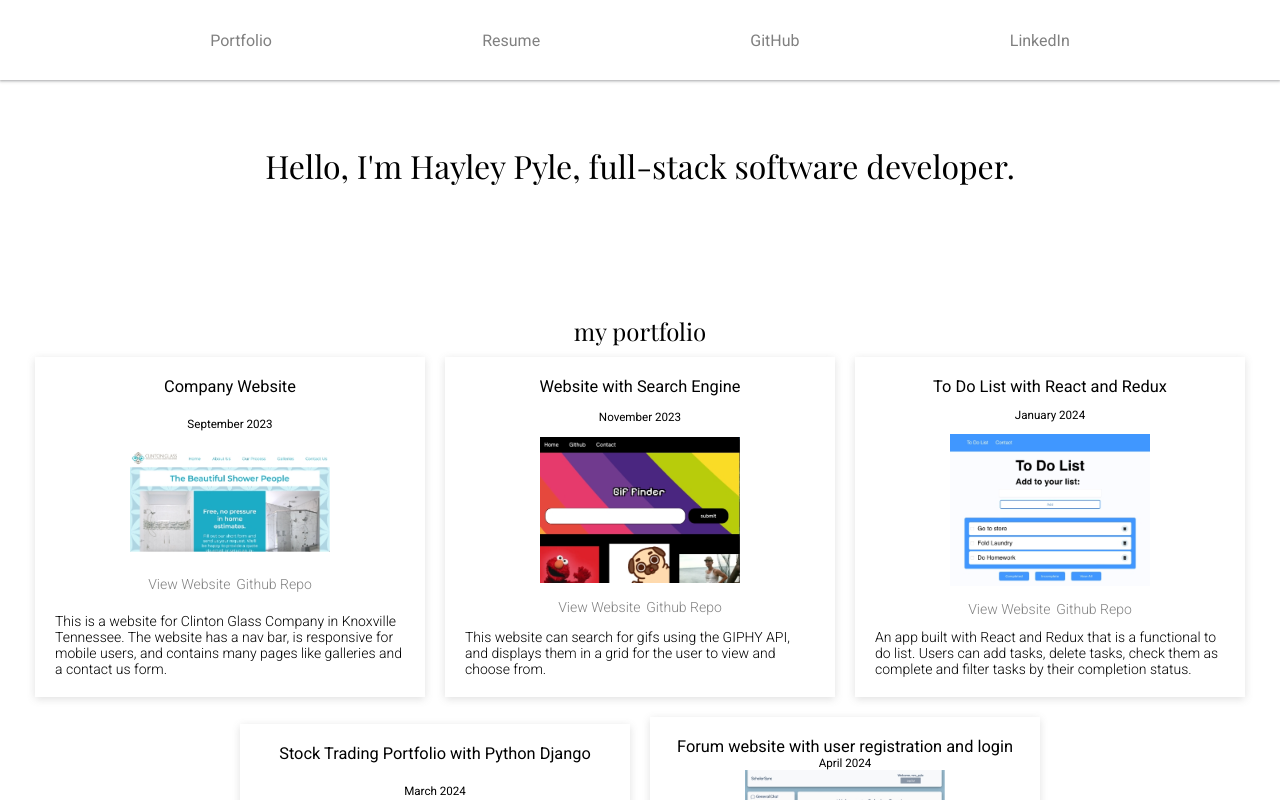
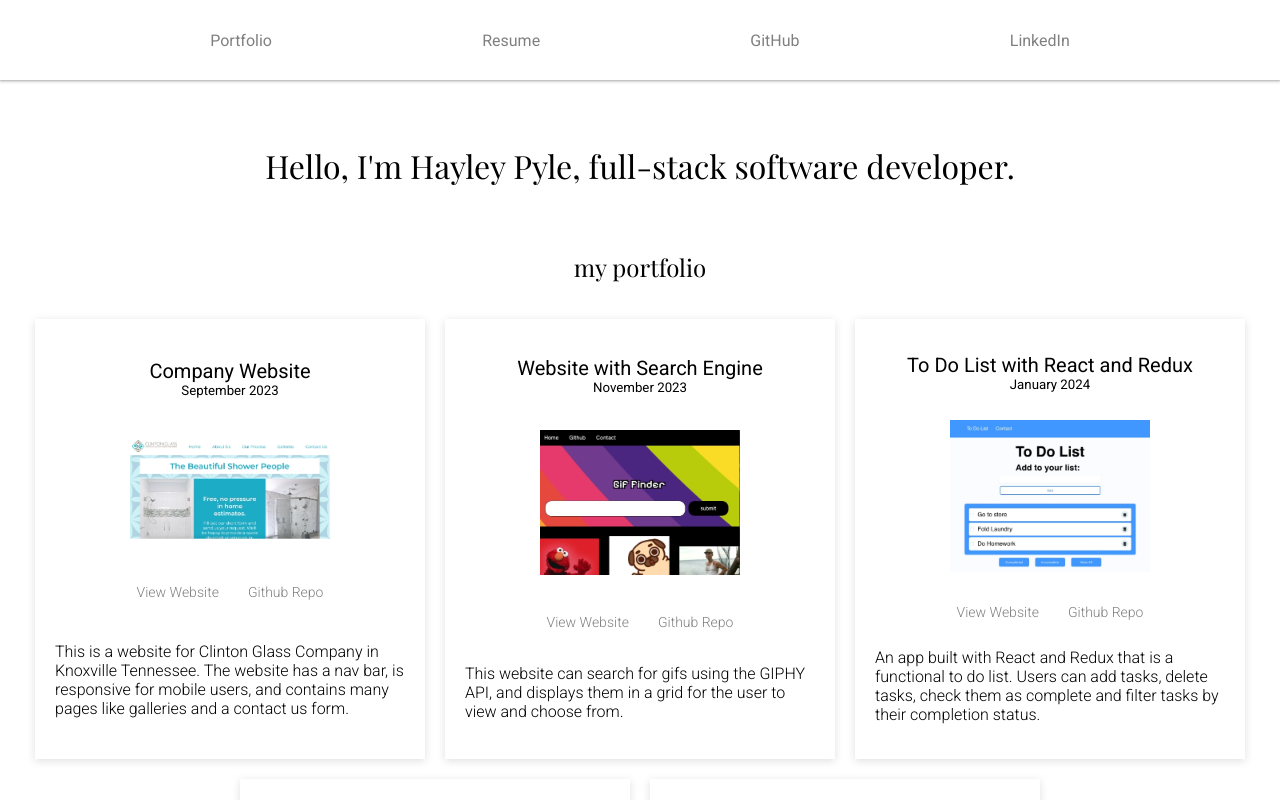
Before and after one commit to hayleypyle/Portfolio, a React (Vite) app in the folder Portfolio/: page / in a window 1280 px wide. Shown: the top 800 px of the page. Built offline with nearby package versions, Linux system fonts and the light colour scheme; a web font is replaced by a local one.

Commit message:
updated portfolio styling

```diff
--- a/Portfolio/src/pages/homepage.jsx
+++ b/Portfolio/src/pages/homepage.jsx
@@ -20,8 +20,10 @@ export default function HomePage() {
     <div class="portfolio">
         <div class="title"><h2>my portfolio</h2></div>
         <div class="project">
+            <div className="project-title">
             <h3>Company Website</h3>
             <h5>September 2023</h5>
+            </div>
 
             <a href="https://hayleypyle.github.io/cgcwebsite/">
             <img src={websiteImage}></img></a>
@@ -36,8 +38,11 @@ export default function HomePage() {
 
         </div>
         <div class="project">
+
+            <div className="project-title">
             <h3>Website with Search Engine</h3>
             <h5>November 2023</h5>
+            </div>
 
             <a href="https://hayleypyle.github.io/GIPHY-search/">
             <img src={gifFinderImage}></img></a>
@@ -50,9 +55,13 @@ export default function HomePage() {
             <p>This website can search for gifs using the GIPHY API, and displays
                 them in a grid for the user to view and choose from. </p>
         </div>
+
         <div class="project">
+
+            <div className="project-title">
             <h3>To Do List with React and Redux</h3>
             <h5>January 2024</h5>
+            </div>
 
             <a href="https://hayleypyle.github.io/ToDo-Redux/#/todos">
             <img src={todoImage}></img>
@@ -68,8 +77,10 @@ export default function HomePage() {
                 by their completion status. </p>
         </div>
         <div class="project">
+            <div className="project-title">
             <h3>Stock Trading Portfolio with Python Django</h3>
             <h5>March 2024</h5>
+            </div>
             <a href="https://paper-trader-7i1n.onrender.com/">
             <img src={paperTraderImage}></img></a>
 
@@ -82,8 +93,11 @@ export default function HomePage() {
 
         </div>
         <div class="project">
-            <h3>Forum website with user registration and login</h3>
-            <h5>April 2024</h5>
+            <div className="project-title">
+                <h3>Forum website with user registration and login</h3>
+                <h5>April 2024</h5>
+            </div>
+
             <a href="https://hayleypyle-scholarsync.netlify.app/">
             <img src={scholarSyncImage}></img></a>
 
--- a/Portfolio/src/pages/styles.css
+++ b/Portfolio/src/pages/styles.css
@@ -47,7 +47,7 @@ a {
 
 }
 .title{
-    margin-top:5%;
+    margin-bottom:2%;
     width:100%;
     text-align:center;
 
@@ -63,16 +63,23 @@ a {
 }
 
 .project{
-    min-height:300px;
-    max-width:350px;
+    min-height:400px;
+    width:350px;
     padding:20px;
     margin:10px;
     display:flex;
     flex-direction:column;
-    justify-content: space-between;
+    justify-content: space-around;
     align-items:center;
-    font-size:14px;
+    font-size:16px;
     box-shadow: rgba(99, 99, 99, 0.2) 0px 2px 8px 0px;
+}
+
+.project-title{
+    text-align:center;
+}
+.project-title h3{
+    font-size:20px;
 }
 
 img{
@@ -84,7 +91,8 @@ img{
     flex-direction:row;
     align-items: center;
     justify-content: space-evenly;
-    width:50%;
+    width:70%;
+    font-size:14px;
 }
 iFrame{
     width: 80vw;
```
